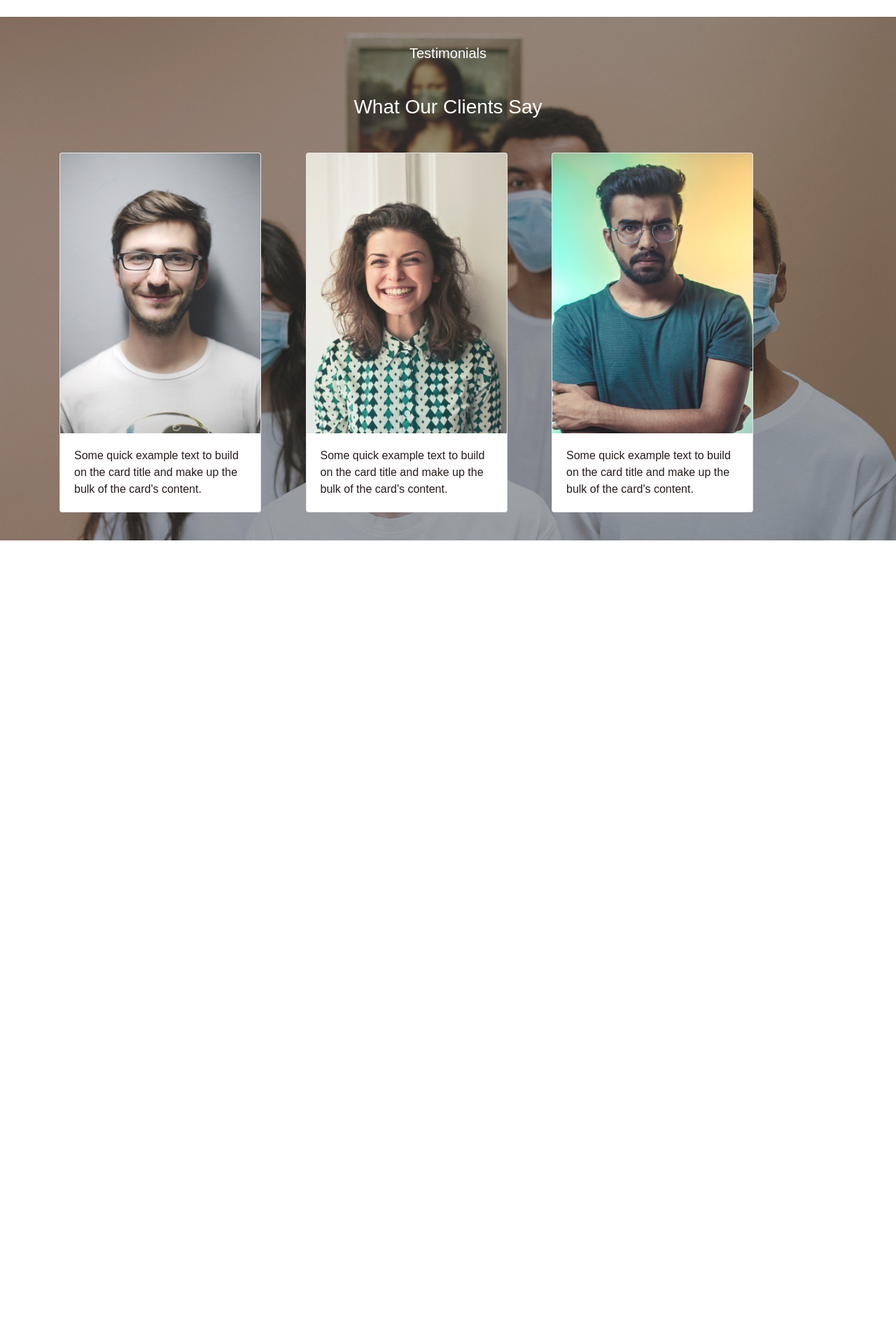
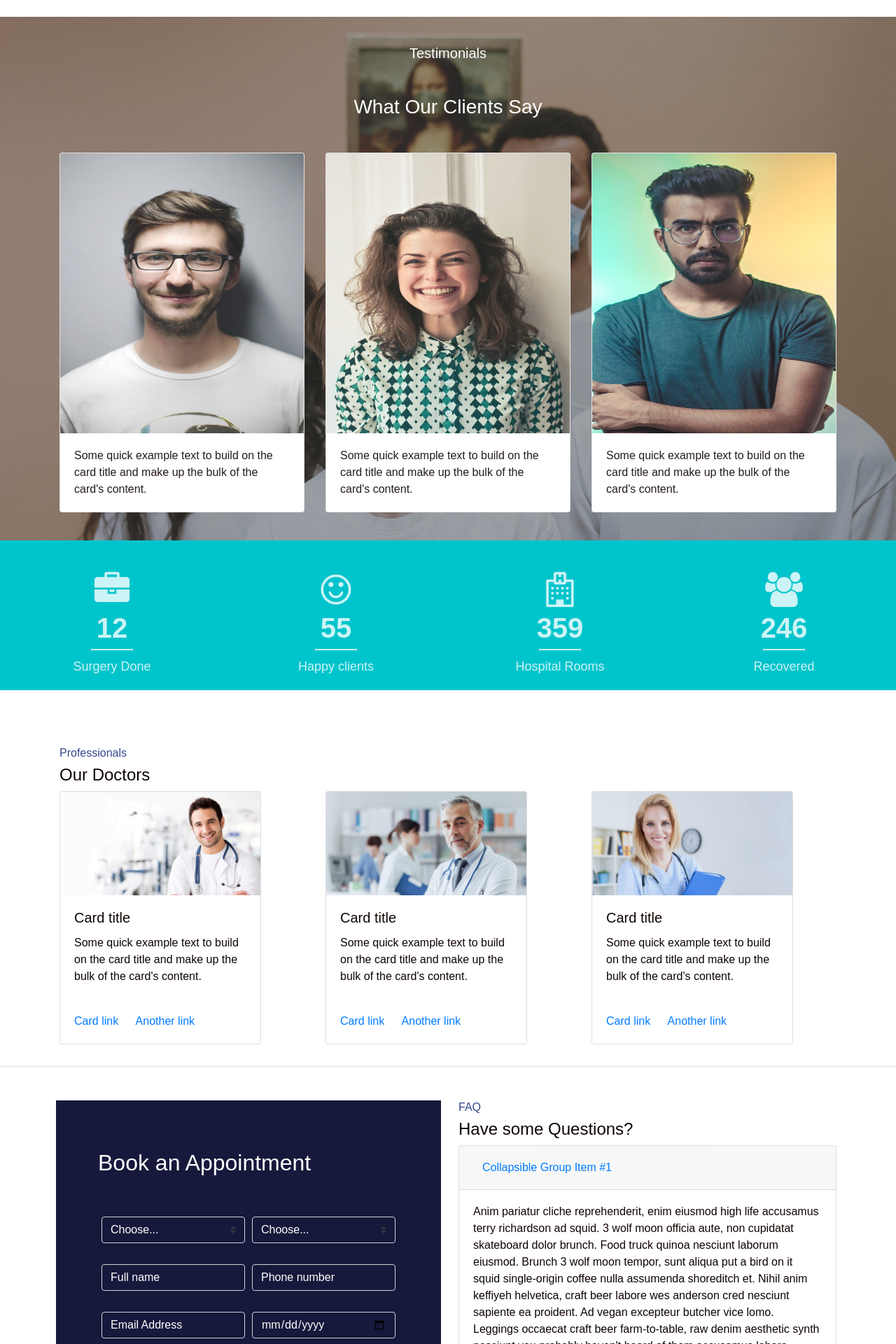
Before and after one commit to tamzid958/Medical-Site, a PHP site: page / in a window 1280 px wide; the page is wider, and only the part inside the window is pictured. Shown: the part 2120-4040 px from the top of that part at 70% size. Before the commit the page ends 2892 px from the top of that part, so only its background shows below. Run offline with PHP 8.4, Linux system fonts and the light colour scheme; some libraries are stand-ins or nearby versions.

Commit message:
landing page and footer complete

```diff
--- a/assets/css/styles.css
+++ b/assets/css/styles.css
@@ -219,15 +219,7 @@ address bar color = #00c4cc
 .cat-main-news{
    font-size: 30px;
 }
-.cour-news{
-   max-width: 100%;
-}
-.news-card
-{
-    max-width: 100%;
-    margin-left: 20px;
-    margin-right: 20px;
-}
+
 .pagination
 {
     padding-right: 0.4em;
@@ -253,12 +245,10 @@ address bar color = #00c4cc
     background-repeat: no-repeat;
     background-size: cover;
   }
-  .testi-row
+.news-card
   {
-       max-width: 95%;
-
+    padding-bottom: 10px;
   }
-
 .testi-head
   {
       padding-top: 40px;
@@ -276,6 +266,191 @@ address bar color = #00c4cc
   .testi-card
   {
     margin-bottom: 40px;
+  }
+
+
+
+  .fullWidth {
+    width: 100% !important;
+    display: table;
+    float: none;
+    padding: 0;
+    min-height: 1px;
+    height: 100%;
+    position: relative;
+  }
+
+
+  .projectFactsWrap{
+    display: flex;
+    flex-direction: row;
+    flex-wrap: wrap;
+  }
+
+
+  #projectFacts .fullWidth{
+    padding: 0;
+  }
+
+  .projectFactsWrap .item{
+    width: 25%;
+    height: 100%;
+    padding: 10px 0px;
+    text-align: center;
+  }
+
+  .projectFactsWrap {
+    background-color:#00c4cc;
+  }
+
+  .projectFactsWrap .item p.number{
+    font-size: 40px;
+    padding: 0;
+    font-weight: bold;
+  }
+
+  .projectFactsWrap .item p{
+    color: rgba(255, 255, 255, 0.8);
+    font-size: 18px;
+    margin: 0;
+    padding: 10px;
+
+  }
+
+
+  .projectFactsWrap .item span{
+    width: 60px;
+    background: rgba(255, 255, 255, 0.8);
+    height: 2px;
+    display: block;
+    margin: 0 auto;
+  }
+
+
+  .projectFactsWrap .item i{
+    vertical-align: middle;
+    font-size: 50px;
+    color: rgba(255, 255, 255, 0.8);
+  }
+
+  .fa-smile-o, .fa-hospital-o, .fa-users,.fa-briefcase
+  {
+      padding-left: 0%;
+  }
+  .projectFactsWrap .item:hover i, .projectFactsWrap .item:hover p{
+    color: white;
+  }
+
+  .projectFactsWrap .item:hover span{
+    background: white;
+  }
+
+  @media (max-width: 786px){
+    .projectFactsWrap .item {
+       flex: 0 0 50%;
+    }
+  }
+
+  .doctor-container{
+      margin-top: 80px;
+
+  }
+
+  .doctor-section{
+    box-shadow: 0 2px 3px 0 rgba(0, 0, 0, 0.1);
+    padding-bottom: 30px;
+  }
+
+  .prof{
+    color:#35478C;
+  }
+
+.form-section{
+    box-shadow: 0 2px 3px 0 rgba(0, 0, 0, 0.1);
+    padding-bottom: 50px;
+    margin-bottom: 20px;
+}
+  .form-container{
+
+    margin-top: 50px;
+
+
+
+  }
+  .form-row{
+      background-color: #16193B;
+      padding: 60px;
+      padding-top: 70px;
+      padding-bottom: 70px;
+  }
+
+  .form-trans{
+      background-color: transparent !important;
+      margin-bottom: 30px;
+      color: white;
+
+  }
+
+  ::placeholder {
+    color: white !important;
+  }
+
+  .appointment-head{
+    color: white;
+    padding-bottom: 50px;
+  }
+
+  .brand{
+    display: flex;
+    justify-content: center;
+    align-items: center;
+  }
+  .brand li {
+    display: inline-block;
+    white-space: nowrap;
+
+  }
+  .partner
+  {
+      padding-bottom: 2%;
+      padding-left: 220px;
+  }
+
+  .subscriber-section
+  {
+
+    padding-top: 30px;
+    background-color: #00c4cc;
+  }
+  .subscriber-section p, .footer-form{
+      color: white;
+  }
+
+  .prefooter{
+      padding-top: 50px;
+      padding-bottom: 50px;
+        background-color: #16193B;
+  }
+
+  .footer-li
+  {
+    color: white;
+      background-color: transparent;
+  }
+
+  .footer-form-col
+  {
+      padding-top: 30px;
+  }
+
+  .copyright
+  {
+    border-top: 2px solid whitesmoke;
+      background-color: #24201A;
+  }
+  .copyright p{
+      padding-top: 10px;
+      color: white;
   }
 @media screen and (min-width: 481px) and (max-width: 992px) {
     .navbar{
@@ -328,16 +503,8 @@ address bar color = #00c4cc
     .jumbotron-contain{
         max-width: 100%;
     }
-    .card-news-three
-    {
-        display: none;
-    }
-    .news-card
-{
-    max-width: 100%;
-    margin-left: 0px;
-    margin-right: 0px;
-}
+
+
 
     .side-news{
         display: none;
@@ -351,6 +518,9 @@ address bar color = #00c4cc
 .testi-img
   {
       display: none;
+  }
+  .parallax {
+      min-height: 300px;
   }
 
 }
@@ -401,19 +571,10 @@ address bar color = #00c4cc
     .jumbotron-contain{
         max-width: 100%;
     }
-    .card-news-three, .card-news-two
-    {
-        display: none;
-    }
     .side-news{
         display: none;
    }
-   .news-card
-   {
-       max-width: 100%;
-       margin-left: 0px;
-       margin-right: 0px;
-   }
+
   .news-head{
     display: none;
   }
--- a/includes/footer.php
+++ b/includes/footer.php
@@ -5,4 +5,93 @@
 <script src="https://cdnjs.cloudflare.com/ajax/libs/gsap/3.4.0/gsap.min.js"></script>
 <script language="JavaScript" type="text/javascript" src="./assets/js/app.js"></script>
 
+
+<footer>
+<section class="subscriber-section">
+<div class="container ">
+
+  <div class="row">
+    <div class="col-sm-6">
+      <p>Subscribe to Newsletter <br>
+          Get healthy news and solutions to your problems from our experts!</p>
+    </div>
+    <div class="col-sm-6">
+
+    <form class="form-inline">
+  <div class="form-group mb-2">
+    <label for="staticEmail2" class="sr-only">Email</label>
+    <input type="text" readonly class="form-control-plaintext" id="staticEmail2" value="">
+  </div>
+  <div class="form-group mx-sm-3 mb-2">
+    <label for="inputPassword2" class="sr-only">Password</label>
+    <input type="password" class="form-control" id="inputPassword2" placeholder="Password">
+  </div>
+  <button type="submit" class="btn btn-primary mb-2">Subscribe</button>
+</form>
+    </div>
+  </div>
+</div>
+</section>
+
+<section class="prefooter">
+<div class="container">
+  <div class="row">
+    <div class="col-sm">
+    <ul class="list-group list-group-flush">
+  <li class="list-group-item footer-li">Cras justo odio</li>
+  <li class="list-group-item footer-li">Dapibus ac facilisis in</li>
+  <li class="list-group-item footer-li">Morbi leo risus</li>
+  <li class="list-group-item footer-li">Porta ac consectetur ac</li>
+  <li class="list-group-item footer-li">Vestibulum at eros</li>
+</ul>
+    </div>
+    <div class="col-sm">
+    <ul class="list-group list-group-flush">
+  <li class="list-group-item footer-li">Cras justo odio</li>
+  <li class="list-group-item footer-li">Dapibus ac facilisis in</li>
+  <li class="list-group-item footer-li">Morbi leo risus</li>
+  <li class="list-group-item footer-li">Porta ac consectetur ac</li>
+  <li class="list-group-item footer-li">Vestibulum at eros</li>
+</ul>
+    </div>
+    <div class="col-sm footer-form-col">
+    <form>
+  <div class="form-group row footer-form-row">
+    <label for="inputEmail3" class="col-sm-2 col-form-label footer-form">Name</label>
+    <div class="col-sm-10">
+    <input type="text" class="form-control form-trans" placeholder="Full name">
+    </div>
+  </div>
+  <div class="form-group row">
+    <label for="inputPassword3" class="col-sm-2 col-form-label footer-form">Email</label>
+    <div class="col-sm-10">
+    <input type="email" class="form-control form-trans" placeholder="Email Address">
+    </div>
+  </div>
+
+
+      <button type="submit" class="btn btn-primary">Contact Us</button>
+    </div>
+  </div>
+</form>
+    </div>
+  </div>
+</div>
+
+</section>
+
+<section class="copyright">
+<div class="container">
+
+  <div class="row">
+    <div class="col-sm-6">
+      <p>Copyright &copy; by OSCA Hospital Center</p>
+    </div>
+    <div class="col-sm-6">
+
+    </div>
+  </div>
+</div>
+</section>
+</footer>
 </html>
--- a/index.php
+++ b/index.php
@@ -13,49 +13,28 @@
   include('page_sections/index_sections/section_three.php');
 
   include('page_sections/index_sections/section_four.php');
+
+  include('page_sections/index_sections/section_five.php');
+
+  include('page_sections/index_sections/section_six.php');
+
+  include('page_sections/index_sections/section_seven.php');
+
+  include('page_sections/index_sections/section_eight.php');
 ?>
-
 
 <section>
 
-<div class="parallax">
-  <h5 class="text-center testi-head">Testimonials</h5>
-  <h3 class="text-center testi-head testi-head-sec">What Our Clients Say</h3>
+<h4 class="partner prof">Partners</h4></h6>
+<ul class="brand">
 
-  <div class="container">
-  <div class="row testi-row">
-    <div class="col-sm">
-    <div class="card testi-card" style="width: 18rem;">
-  <img class="card-img-top testi-img" src="./assets/images/adult-beard-boy-casual-220453.jpg" alt="">
-  <div class="card-body">
-    <p class="card-text">Some quick example text to build on the card title and make up the bulk of the card's content.</p>
-  </div>
-</div>
-    </div>
-    <div class="col-sm">
-    <div class="card testi-card" style="width: 18rem;">
-  <img class="card-img-top testi-img" src="./assets/images/women-s-white-and-black-button-up-collared-shirt-774909.jpg" alt="">
-  <div class="card-body">
-    <p class="card-text">Some quick example text to build on the card title and make up the bulk of the card's content.</p>
-  </div>
-</div>
-    </div>
-    <div class="col-sm">
-    <div class="card testi-card" style="width: 18rem;">
-  <img class="card-img-top testi-img" src="./assets/images/man-crossed-arms-1516680.jpg" alt="">
-  <div class="card-body">
-    <p class="card-text">Some quick example text to build on the card title and make up the bulk of the card's content.</p>
-  </div>
-</div>
-    </div>
-  </div>
-
-
-</div>
-
-</div>
-
-
+    <li><a><img src="./assets/images/black_logo.png" ></a>
+    <li><a><img src="./assets/images/black_logo.png" ></a>
+    <li><a><img src="./assets/images/black_logo.png" ></a>
+    <li><a><img src="./assets/images/black_logo.png" ></a>
+    <li><a><img src="./assets/images/black_logo.png" ></a>
+    <li><a><img src="./assets/images/black_logo.png" ></a>
+</ul>
 
 </section>
 </body>
--- /dev/null
+++ b/page_sections/index_sections/section_eight.php
@@ -0,0 +1,95 @@
+<section class="form-section">
+<div class="container form-container">
+  <div class="row">
+    <div class="col-sm-6">
+    <form>
+  <div class="form-row">
+     <h2 class="appointment-head">Book an Appointment</h2>
+    <div class="col-md-6">
+    <select class="custom-select mr-sm-2 form-trans" id="inlineFormCustomSelect">
+        <option selected>Choose...</option>
+        <option value="1">One</option>
+        <option value="2">Two</option>
+        <option value="3">Three</option>
+      </select>
+    </div>
+    <div class="col-md-6">
+    <select class="custom-select mr-sm-2 form-trans" id="inlineFormCustomSelect">
+        <option selected>Choose...</option>
+        <option value="1">One</option>
+        <option value="2">Two</option>
+        <option value="3">Three</option>
+      </select>
+  </div>
+
+
+    <div class="col-md-6">
+      <input type="text" class="form-control form-trans" placeholder="Full name">
+    </div>
+    <div class="col-md-6">
+      <input type="tel" class="form-control form-trans" placeholder="Phone number">
+    </div>
+
+    <div class="col-md-6">
+      <input type="email" class="form-control form-trans" placeholder="Email Address">
+    </div>
+    <div class="col-md-6">
+      <input type="date" class="form-control form-trans" placeholder="Date">
+    </div>
+    <button type="submit" class="btn btn-outline-light">Submit</button>
+    </form>
+    </div>
+  </div>
+  <div class="col-sm-6">
+  <h6 class="prof">FAQ
+<h4>Have some Questions?</h4></h6>
+  <div class="accordion" id="accordionExample">
+  <div class="card">
+    <div class="card-header" id="headingOne">
+      <h2 class="mb-0">
+        <button class="btn btn-link btn-block text-left" type="button" data-toggle="collapse" data-target="#collapseOne" aria-expanded="true" aria-controls="collapseOne">
+          Collapsible Group Item #1
+        </button>
+      </h2>
+    </div>
+
+    <div id="collapseOne" class="collapse show" aria-labelledby="headingOne" data-parent="#accordionExample">
+      <div class="card-body">
+        Anim pariatur cliche reprehenderit, enim eiusmod high life accusamus terry richardson ad squid. 3 wolf moon officia aute, non cupidatat skateboard dolor brunch. Food truck quinoa nesciunt laborum eiusmod. Brunch 3 wolf moon tempor, sunt aliqua put a bird on it squid single-origin coffee nulla assumenda shoreditch et. Nihil anim keffiyeh helvetica, craft beer labore wes anderson cred nesciunt sapiente ea proident. Ad vegan excepteur butcher vice lomo. Leggings occaecat craft beer farm-to-table, raw denim aesthetic synth nesciunt you probably haven't heard of them accusamus labore sustainable VHS.
+      </div>
+    </div>
+  </div>
+  <div class="card">
+    <div class="card-header" id="headingTwo">
+      <h2 class="mb-0">
+        <button class="btn btn-link btn-block text-left collapsed" type="button" data-toggle="collapse" data-target="#collapseTwo" aria-expanded="false" aria-controls="collapseTwo">
+          Collapsible Group Item #2
+        </button>
+      </h2>
+    </div>
+    <div id="collapseTwo" class="collapse" aria-labelledby="headingTwo" data-parent="#accordionExample">
+      <div class="card-body">
+        Anim pariatur cliche reprehenderit, enim eiusmod high life accusamus terry richardson ad squid. 3 wolf moon officia aute, non cupidatat skateboard dolor brunch. Food truck quinoa nesciunt laborum eiusmod. Brunch 3 wolf moon tempor, sunt aliqua put a bird on it squid single-origin coffee nulla assumenda shoreditch et. Nihil anim keffiyeh helvetica, craft beer labore wes anderson cred nesciunt sapiente ea proident. Ad vegan excepteur butcher vice lomo. Leggings occaecat craft beer farm-to-table, raw denim aesthetic synth nesciunt you probably haven't heard of them accusamus labore sustainable VHS.
+      </div>
+    </div>
+  </div>
+  <div class="card">
+    <div class="card-header" id="headingThree">
+      <h2 class="mb-0">
+        <button class="btn btn-link btn-block text-left collapsed" type="button" data-toggle="collapse" data-target="#collapseThree" aria-expanded="false" aria-controls="collapseThree">
+          Collapsible Group Item #3
+        </button>
+      </h2>
+    </div>
+    <div id="collapseThree" class="collapse" aria-labelledby="headingThree" data-parent="#accordionExample">
+      <div class="card-body">
+        Anim pariatur cliche reprehenderit, enim eiusmod high life accusamus terry richardson ad squid. 3 wolf moon officia aute, non cupidatat skateboard dolor brunch. Food truck quinoa nesciunt laborum eiusmod. Brunch 3 wolf moon tempor, sunt aliqua put a bird on it squid single-origin coffee nulla assumenda shoreditch et. Nihil anim keffiyeh helvetica, craft beer labore wes anderson cred nesciunt sapiente ea proident. Ad vegan excepteur butcher vice lomo. Leggings occaecat craft beer farm-to-table, raw denim aesthetic synth nesciunt you probably haven't heard of them accusamus labore sustainable VHS.
+      </div>
+    </div>
+  </div>
+</div>
+
+    </div>
+</div>
+
+</section>
--- /dev/null
+++ b/page_sections/index_sections/section_five.php
@@ -0,0 +1,42 @@
+<section>
+
+<div class="parallax">
+  <h5 class="text-center testi-head">Testimonials</h5>
+  <h3 class="text-center testi-head testi-head-sec">What Our Clients Say</h3>
+
+  <div class="container">
+  <div class="row testi-row">
+    <div class="col-sm">
+    <div class="card testi-card">
+  <img class="card-img-top testi-img" src="./assets/images/adult-beard-boy-casual-220453.jpg" alt="">
+  <div class="card-body">
+    <p class="card-text">Some quick example text to build on the card title and make up the bulk of the card's content.</p>
+  </div>
+</div>
+    </div>
+    <div class="col-sm">
+    <div class="card testi-card">
+  <img class="card-img-top testi-img" src="./assets/images/women-s-white-and-black-button-up-collared-shirt-774909.jpg" alt="">
+  <div class="card-body">
+    <p class="card-text">Some quick example text to build on the card title and make up the bulk of the card's content.</p>
+  </div>
+</div>
+    </div>
+    <div class="col-sm">
+    <div class="card testi-card">
+  <img class="card-img-top testi-img" src="./assets/images/man-crossed-arms-1516680.jpg" alt="">
+  <div class="card-body">
+    <p class="card-text">Some quick example text to build on the card title and make up the bulk of the card's content.</p>
+  </div>
+</div>
+    </div>
+  </div>
+
+
+</div>
+
+</div>
+
+
+
+</section>
--- a/page_sections/index_sections/section_four.php
+++ b/page_sections/index_sections/section_four.php
@@ -39,7 +39,7 @@
     <span>
     Our Services<span><p>
 
-    <div class="card card-news-one" style="width: 18rem;">
+    <div class="card card-news" >
   <img src="./assets/images/20-mg-label-blister-pack-208512.jpg" class="card-img-top" alt="">
   <div class="card-body">
     <p class="card-text">Some quick example text to build on the card title and make up the bulk of the card's content.</p>
@@ -47,7 +47,7 @@
 </div>
     </div>
     <div class="col-sm news-card">
-    <div class="card card-news-two" style="width: 18rem;">
+    <div class="card card-news-two">
   <img src="./assets/images/person-in-white-hand-gloves-writing-on-white-paper-207601.jpg" class="card-img-top" alt="">
   <div class="card-body">
     <p class="card-text">Some quick example text to build on the card title and make up the bulk of the card's content.</p>
@@ -55,7 +55,7 @@
 </div>
     </div>
     <div class="col-sm news-card">
-    <div class="card card-news-three " style="width: 18rem;">
+    <div class="card card-news-three ">
   <img src="./assets/images/person-getting-his-blood-check-1350560.jpg" class="card-img-top" alt="">
   <div class="card-body">
     <p class="card-text">Some quick example text to build on the card title and make up the bulk of the card's content.</p>
--- /dev/null
+++ b/page_sections/index_sections/section_seven.php
@@ -0,0 +1,50 @@
+<section class= "doctor-section">
+<div class="container doctor-container">
+<h6 class="prof">Professionals
+<h4>Our Doctors</h4></h6>
+  <div class="row">
+
+    <div class="col-sm">
+    <div class="card" style="width: 18rem;">
+  <img src="./assets/images/2.jpg" class="card-img-top" alt="">
+  <div class="card-body">
+    <h5 class="card-title">Card title</h5>
+    <p class="card-text">Some quick example text to build on the card title and make up the bulk of the card's content.</p>
+  </div>
+  <div class="card-body">
+    <a href="#" class="card-link">Card link</a>
+    <a href="#" class="card-link">Another link</a>
+  </div>
+</div>
+
+    </div>
+    <div class="col-sm">
+    <div class="card" style="width: 18rem;">
+  <img src="./assets/images/3-1.jpg" class="card-img-top" alt="">
+  <div class="card-body">
+    <h5 class="card-title">Card title</h5>
+    <p class="card-text">Some quick example text to build on the card title and make up the bulk of the card's content.</p>
+  </div>
+  <div class="card-body">
+    <a href="#" class="card-link">Card link</a>
+    <a href="#" class="card-link">Another link</a>
+  </div>
+</div>
+    </div>
+    <div class="col-sm">
+    <div class="card" style="width: 18rem;">
+  <img src="./assets/images/2-1.jpg" class="card-img-top" alt="">
+  <div class="card-body">
+    <h5 class="card-title">Card title</h5>
+    <p class="card-text">Some quick example text to build on the card title and make up the bulk of the card's content.</p>
+  </div>
+  <div class="card-body">
+    <a href="#" class="card-link">Card link</a>
+    <a href="#" class="card-link">Another link</a>
+  </div>
+</div>
+    </div>
+  </div>
+</div>
+
+</section>
--- /dev/null
+++ b/page_sections/index_sections/section_six.php
@@ -0,0 +1,67 @@
+
+<section>
+<div class="sectiontitle">
+</div>
+<div id="projectFacts" class="sectionClass">
+    <div class="fullWidth eight columns">
+        <div class="projectFactsWrap ">
+            <div class="item wow fadeInUpBig animated animated" data-number="12" style="visibility: visible;">
+                <i class="fa fa-briefcase"></i>
+                <p id="number1" class="number">12</p>
+                <span></span>
+                <p>Surgery Done</p>
+            </div>
+            <div class="item wow fadeInUpBig animated animated" data-number="55" style="visibility: visible;">
+                <i class="fa fa-smile-o"></i>
+                <p id="number2" class="number">55</p>
+                <span></span>
+                <p>Happy clients</p>
+            </div>
+            <div class="item wow fadeInUpBig animated animated" data-number="359" style="visibility: visible;">
+            <i class="fa fa-hospital-o"></i>
+                <p id="number3" class="number">359</p>
+                <span></span>
+                <p>Hospital Rooms</p>
+            </div>
+            <div class="item wow fadeInUpBig animated animated" data-number="246" style="visibility: visible;">
+            <i class="fa fa-users"></i>
+                <p id="number4" class="number">246</p>
+                <span></span>
+                <p>Recovered</p>
+            </div>
+        </div>
+    </div>
+</div>
+
+<script>
+  $.fn.jQuerySimpleCounter = function( options ) {
+    var settings = $.extend({
+        start:  0,
+        end:    100,
+        easing: 'swing',
+        duration: 400,
+        complete: ''
+    }, options );
+
+    var thisElement = $(this);
+
+    $({count: settings.start}).animate({count: settings.end}, {
+        duration: settings.duration,
+        easing: settings.easing,
+        step: function() {
+            var mathCount = Math.ceil(this.count);
+            thisElement.text(mathCount);
+        },
+        complete: settings.complete
+    });
+};
+
+
+$('#number1').jQuerySimpleCounter({end: 12,duration: 3000});
+$('#number2').jQuerySimpleCounter({end: 55,duration: 3000});
+$('#number3').jQuerySimpleCounter({end: 359,duration: 2000});
+$('#number4').jQuerySimpleCounter({end: 246,duration: 2500});
+
+
+</script>
+</section>
```
Also changed, not shown: assets/images/2-1.jpg (added), assets/images/2.jpg (added), assets/images/3-1.jpg (added).
